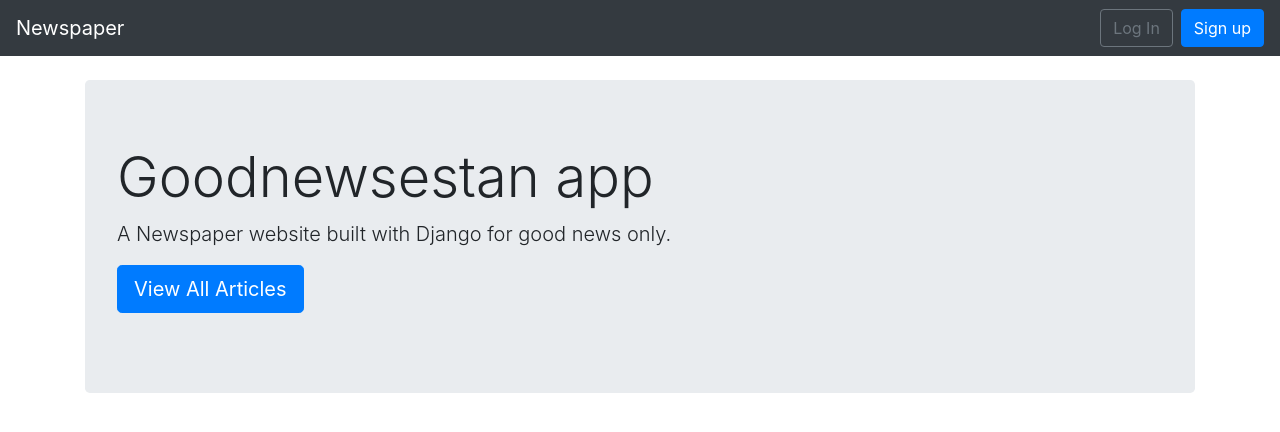
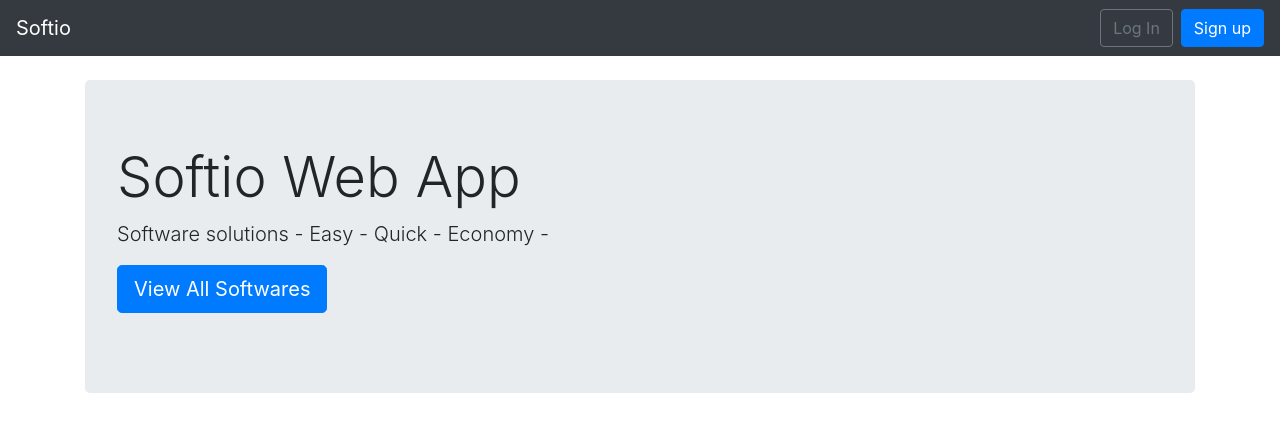
Before and after one commit to kianedj/softio-goodnewsestan-, a Django app: page / in a window 1280 px wide. Shown: the top 432 px of the page. Run offline with Django 3.2, Linux system fonts and the light colour scheme; parts of the project's set-up code (start-up, migrations or seed data) failed here and were passed over; some libraries are stand-ins or nearby versions.

Commit message:
some changes in templates

```diff
--- a/templates/article_detail.html
+++ b/templates/article_detail.html
@@ -8,5 +8,5 @@
     </div>
     <p><a href="{% url 'article_edit' article.pk %}">Edit</a>
     <a href="{% url 'article_delete' article.pk %}">Delete</a></p>
-    <p><a href="{% url 'article_list' %}">All Articles</a></p>
+    <p><a href="{% url 'article_list' %}">All Softwares</a></p>
 {% endblock content %}
--- a/templates/article_edit.html
+++ b/templates/article_edit.html
@@ -7,5 +7,5 @@
     {{ form.as_p }}
         <button class="btn btn-info ml-2" type='submit'>Update</button>
     </form>
-    <p><a href="{% url 'article_list' %}">All Articles</a></p>
+    <p><a href="{% url 'article_list' %}">All Softwares</a></p>
 {% endblock content %}
--- a/templates/article_list.html
+++ b/templates/article_list.html
@@ -1,6 +1,6 @@
 {% extends 'base.html' %}
 
-{% block title %}Articles{% endblock title %}
+{% block title %}Softwares{% endblock title %}
 
 {% block content %}
 
--- a/templates/article_new.html
+++ b/templates/article_new.html
@@ -1,7 +1,7 @@
 {% extends 'base.html' %}
 
 {% block content %}
-<h1>New Articles</h1>
+<h1>New Softwares</h1>
 <form action='' method="post">{% csrf_token %}
     {{form.as_p}}
     <button class="btn btn-success ml-2" type="submit">Save</button>
--- a/templates/base.html
+++ b/templates/base.html
@@ -6,7 +6,7 @@
 
   <meta charset="utf-8">
 
-  <title>{% block title %}Goodnewsestan App{% endblock title %}</title>
+  <title>{% block title %}Softio Web App{% endblock title %}</title>
 
   <meta name="viewport" content="width=device-width, initial-scale=1, shrink-to-fit=no">
 
@@ -22,7 +22,7 @@
 
   <nav class="navbar navbar-expand-lg navbar-dark bg-dark">
 
-    <a class="navbar-brand" href="{% url 'home' %}">Newspaper</a>
+    <a class="navbar-brand" href="{% url 'home' %}">Softio</a>
 
     {% if user.is_authenticated %}
       <ul class='navbar-nav mr-auto'>
--- a/templates/home.html
+++ b/templates/home.html
@@ -4,11 +4,11 @@
 {% block content %}
 <br/>
   <div class="jumbotron">
-    <h1 class="display-4">Goodnewsestan app</h1>
-    <p class="lead">A Newspaper website built with Django for good news only.</p>
+    <h1 class="display-4">Softio Web App</h1>
+    <p class="lead">Software solutions - Easy - Quick - Economy -</p>
     <p class="lead">
       <a class="btn btn-primary btn-lg" href="{% url 'article_list' %}"
-      role="button">View All Articles</a>
+      role="button">View All Softwares</a>
     </p>
   </div>
   {% endblock content %}
```
